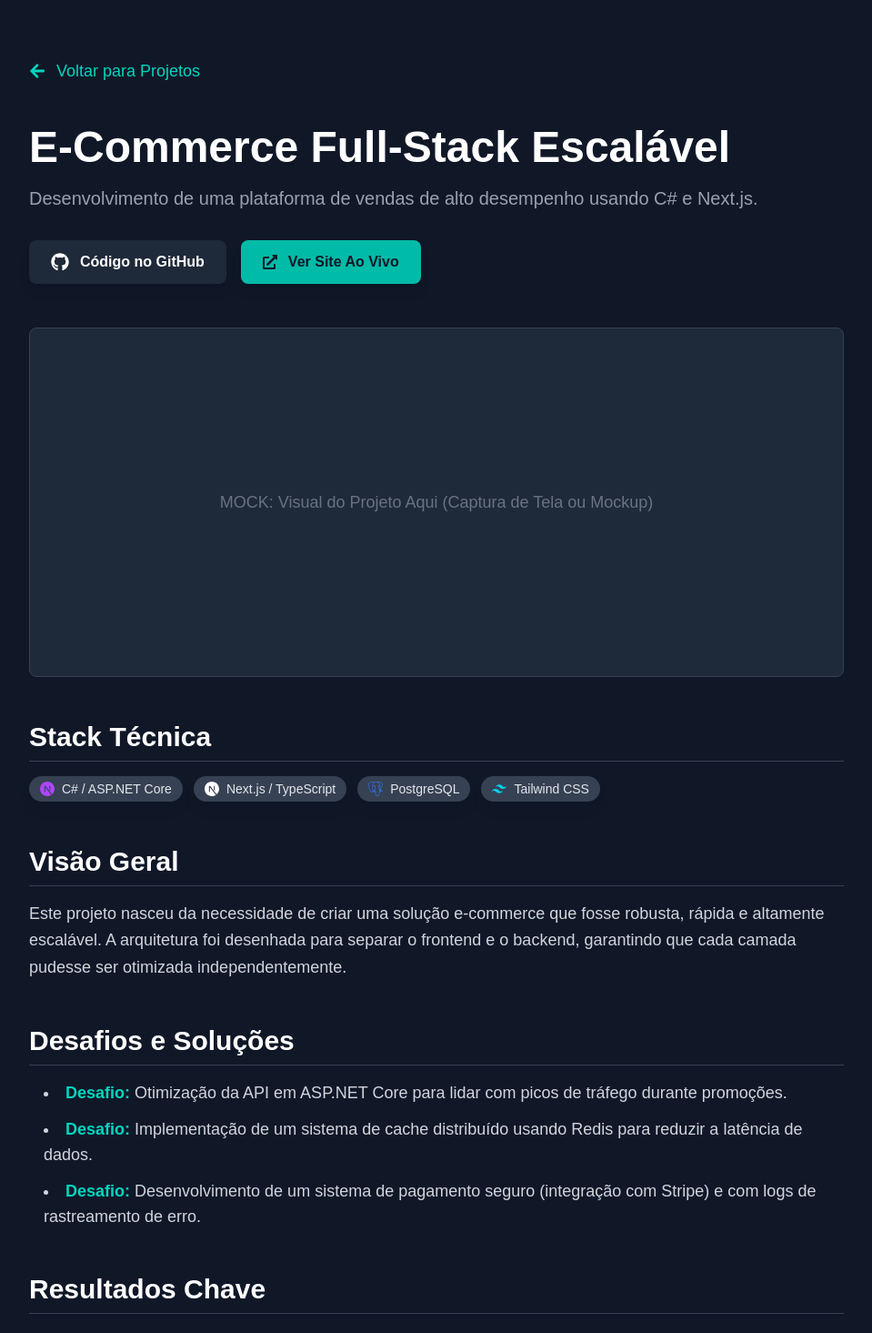
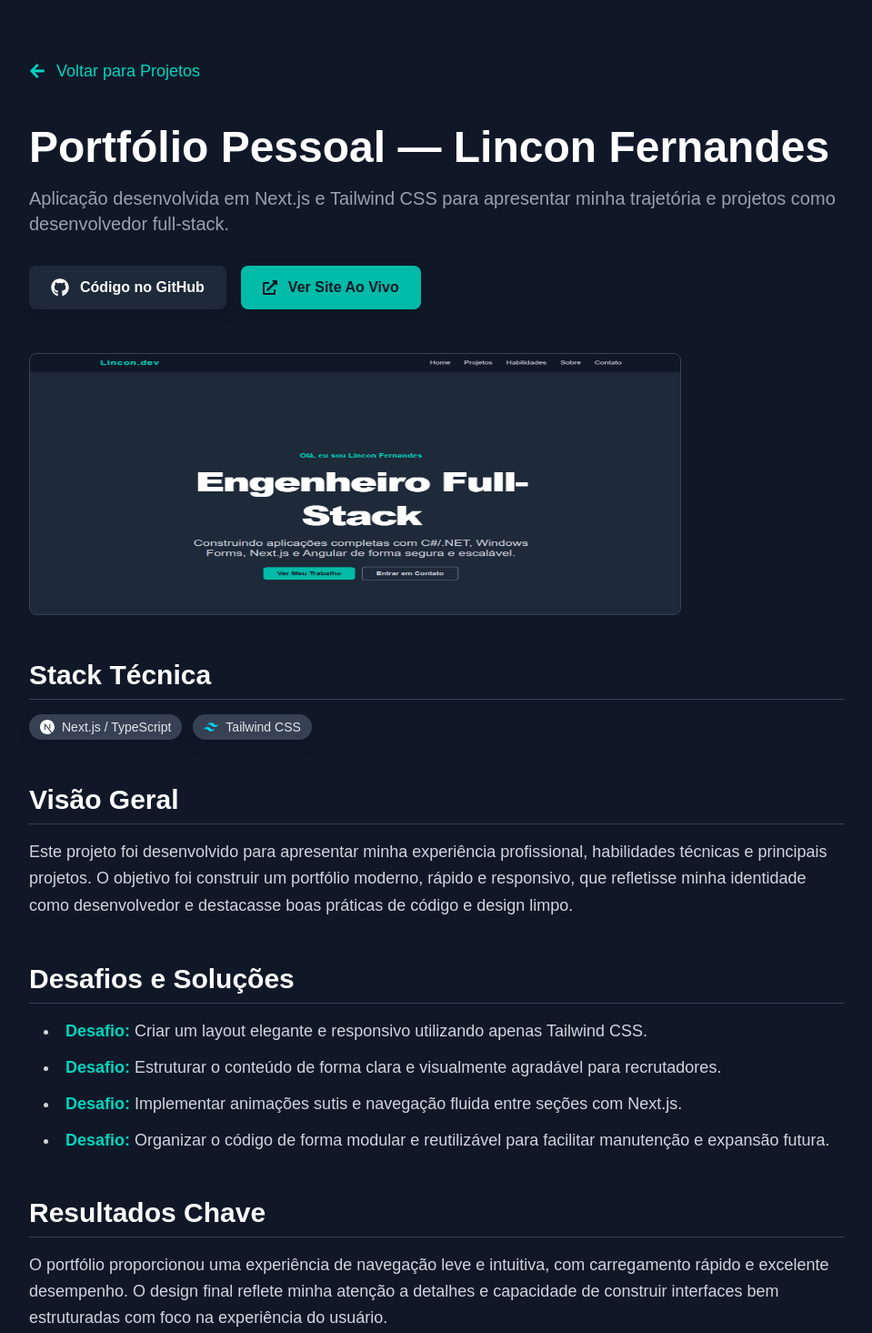
Before and after one commit to lincon-fernandes-dev/portifolio-lincon, a Next.js app: page /projects/portifolio-lincon in a window 1280 px wide. Shown: the part 80-1545 px from the top of the page at 91% size, without its empty margins (160-1119 px from the left). Built offline with nearby package versions, Linux system fonts and the light colour scheme.

Commit message:
ajustes de projetos e mock

```diff
--- a/src/app/contact/page.tsx
+++ b/src/app/contact/page.tsx
@@ -32,6 +32,7 @@ export default function ContactPage() {
         {
           from_name: formData.name,
           from_email: formData.email,
+          time: new Date(),
           subject: formData.subject,
           message: formData.message,
         },
--- a/src/app/projects/[projectSlug]/page.tsx
+++ b/src/app/projects/[projectSlug]/page.tsx
@@ -1,32 +1,11 @@
 import Link from "next/link";
 import { FaGithub, FaExternalLinkAlt, FaArrowLeft } from "react-icons/fa";
-import {  SiNextdotjs, SiTailwindcss, SiPostgresql } from 'react-icons/si';
+import {mockProjecstData} from "@/mock/mockProjects";
+import Image from "next/image";
 
-// Mock Data para simular a busca do projeto pelo slug
-const mockProjectData = {
-    slug: "e-commerce-csharp-nextjs",
-    name: "E-Commerce Full-Stack Escalável",
-    tagline: "Desenvolvimento de uma plataforma de vendas de alto desempenho usando C# e Next.js.",
-    imageUrl: "/images/project-ecommerce-large.jpg",
-    githubUrl: "https://github.com/lincon/ecommerce-repo",
-    liveUrl: "https://ecommerce.lincon.dev",
-    technologies: [
-        { name: 'C# / ASP.NET Core', icon: SiNextdotjs, color: 'text-purple-500' },
-        { name: 'Next.js / TypeScript', icon: SiNextdotjs, color: 'text-white' },
-        { name: 'PostgreSQL', icon: SiPostgresql, color: 'text-blue-500' },
-        { name: 'Tailwind CSS', icon: SiTailwindcss, color: 'text-cyan-400' },
-    ],
-    overview: "Este projeto nasceu da necessidade de criar uma solução e-commerce que fosse robusta, rápida e altamente escalável. A arquitetura foi desenhada para separar o frontend e o backend, garantindo que cada camada pudesse ser otimizada independentemente.",
-    challenges: [
-        "Otimização da API em ASP.NET Core para lidar com picos de tráfego durante promoções.",
-        "Implementação de um sistema de cache distribuído usando Redis para reduzir a latência de dados.",
-        "Desenvolvimento de um sistema de pagamento seguro (integração com Stripe) e com logs de rastreamento de erro.",
-    ],
-    results: "A plataforma alcançou um tempo de carregamento de página inferior a 1.5 segundos e suportou 1000 requisições por segundo na API durante testes de estresse, demonstrando a performance e estabilidade do stack C#/.NET.",
-};
 
 export default function ProjectDetailPage({ params }: { params: { projectSlug: string } }) {
-    const project = mockProjectData;
+    const project = mockProjecstData.find(p => p.slug == params.projectSlug);
 
     if (!project) {
         return <div className="text-white text-center py-20 bg-gray-900">Projeto não encontrado.</div>;
@@ -75,8 +54,8 @@ export default function ProjectDetailPage({ params }: { params: { projectSlug: s
               </Link>
             )}
           </div>
-          <div className="h-96 w-full bg-gray-800 rounded-lg mb-12 flex items-center justify-center text-gray-500 text-lg overflow-hidden border border-gray-700">
-            MOCK: Visual do Projeto Aqui (Captura de Tela ou Mockup)
+          <div className="h-72 w-4/5 bg-gray-800 rounded-lg mb-12 flex items-center justify-center text-gray-500 text-lg overflow-hidden border border-gray-700 relative">
+            <Image fill src={project.imageUrl} alt={project.name}/>
           </div>
           <div className="mb-12">
             <h2 className="text-3xl font-bold text-white mb-4 border-b border-gray-700 pb-2">
--- a/src/app/projects/page.tsx
+++ b/src/app/projects/page.tsx
@@ -1,24 +1,6 @@
 import Link from "next/link";
 import { FaGithub, FaExternalLinkAlt } from "react-icons/fa";
-
-interface Project {
-  slug: string;
-  name: string;
-  description: string;
-  githubUrl: string;
-  liveUrl?: string;
-  imageUrl: string;
-}
-const mockProjects = [
-  {
-    name: "Portifolio teste",
-    description: "destes de descricao Lorem ipsum dolor sit amet consectetur adipisicing elit. Cum maiores culpa aliquam incidunt. Id dolores rerum magni fuga expedita? Quam similique et dicta non cumque officia reiciendis impedit quod rerum?.",
-    slug: "teste-placeholder",
-    imageUrl: "/images/project-ecommerce.jpg",
-    githubUrl: "/",
-    liveUrl: "/",
-  },
-];
+import {mockProjecstData} from "@/mock/mockProjects"
 
 export default function ProjectsGrid() {
   return (
@@ -29,7 +11,7 @@ export default function ProjectsGrid() {
         </h2>
         <div className="grid grid-cols-1 md:grid-cols-2 lg:grid-cols-3 gap-8">
 
-          {mockProjects.map((project) => (
+          {mockProjecstData.map((project) => (
             <div
               key={project.slug}
               className="bg-gray-800 rounded-xl shadow-2xl overflow-hidden hover:shadow-teal-500/30 transition-shadow duration-300 transform hover:scale-[1.02]"
@@ -44,7 +26,7 @@ export default function ProjectsGrid() {
                 </h3>
 
                 <p className="text-gray-400 text-sm mb-4 line-clamp-3">
-                  {project.description}
+                  {project.overview}
                 </p>
                 <div className="flex justify-between items-center mt-4">
                     <Link
--- a/src/components/Projects/ProjectsCarroussel.tsx
+++ b/src/components/Projects/ProjectsCarroussel.tsx
@@ -1,16 +1,5 @@
 import ProjectCardComponent from "./ProjectCard";
-
-const mockProjects = [
-  {
-    name: "Portifolio teste",
-    description: "destes de descricao Lorem ipsum dolor sit amet consectetur adipisicing elit. Cum maiores culpa aliquam incidunt. Id dolores rerum magni fuga expedita? Quam similique et dicta non cumque officia reiciendis impedit quod rerum?.",
-    slug: "teste-placeholder",
-    imageUrl: "/images/project-ecommerce.jpg",
-    githubUrl: "/",
-    liveUrl: "/",
-  },
-];
-
+import { mockProjecstData } from "@/mock/mockProjects";
 
 export default function ProjectsCarrousselComponent() {
   return (
@@ -24,11 +13,11 @@ export default function ProjectsCarrousselComponent() {
         <div
           className="flex w-full gap-8 overflow-x-auto pb-6 scrollbar-thin scrollbar-thumb-teal-500 scrollbar-track-gray-800"
         >
-          {mockProjects.map((project) => (
+          {mockProjecstData.map((project) => (
             <ProjectCardComponent
               key={project.slug}
               name={project.name}
-              description={project.description}
+              description={project.overview}
               slug={project.slug}
               imageUrl={project.imageUrl}
               githubUrl={project.githubUrl}
--- /dev/null
+++ b/src/mock/mockProjects.js
@@ -0,0 +1,26 @@
+import {  SiNextdotjs, SiTailwindcss, SiPostgresql } from 'react-icons/si';
+
+export const mockProjecstData = [{
+    slug: "portifolio-lincon",
+    name: "Portfólio Pessoal — Lincon Fernandes",
+    tagline: "Aplicação desenvolvida em Next.js e Tailwind CSS para apresentar minha trajetória e projetos como desenvolvedor full-stack.",
+    imageUrl: "/Portifolio-lincon.png",
+    githubUrl: "https://github.com/lincon-fernandes-dev/portifolio-lincon",
+    liveUrl: "https://portifolio-lincon.vercel.app/",
+    technologies: [
+        { name: 'Next.js / TypeScript', icon: SiNextdotjs, color: 'text-white' },
+        { name: 'Tailwind CSS', icon: SiTailwindcss, color: 'text-cyan-400' },
+    ],
+    overview: `
+        Este projeto foi desenvolvido para apresentar minha experiência profissional, habilidades técnicas e principais projetos. O objetivo foi construir um portfólio moderno, rápido e responsivo, que refletisse minha identidade como desenvolvedor e destacasse boas práticas de código e design limpo.
+    `,
+    challenges: [
+        "Criar um layout elegante e responsivo utilizando apenas Tailwind CSS.",
+        "Estruturar o conteúdo de forma clara e visualmente agradável para recrutadores.",
+        "Implementar animações sutis e navegação fluida entre seções com Next.js.",
+        "Organizar o código de forma modular e reutilizável para facilitar manutenção e expansão futura.",
+    ],
+    results: `
+        O portfólio proporcionou uma experiência de navegação leve e intuitiva, com carregamento rápido e excelente desempenho. O design final reflete minha atenção a detalhes e capacidade de construir interfaces bem estruturadas com foco na experiência do usuário.
+    `,
+}];
```
Also changed, not shown: public/Portifolio-lincon.png (added).
